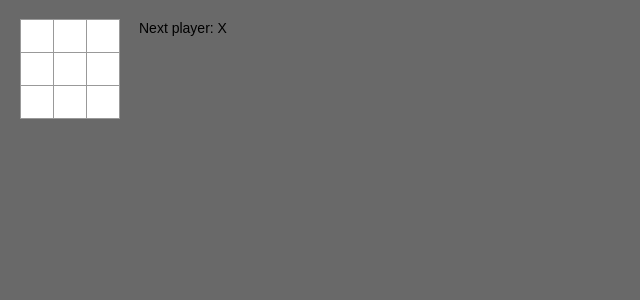
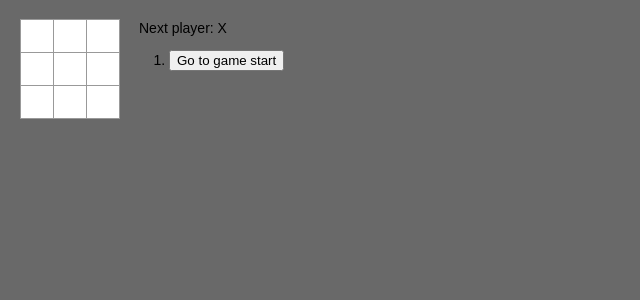
Before and after one commit to RudolfFrederiksen/react_test, a React (Create React App) app: page / in a window 1280 px wide. Shown: the top 300 px of the page, without its empty margins (0-640 px from the left). Built offline with nearby package versions, Linux system fonts and the light colour scheme.

Commit message:
display history handle history revert action

```diff
--- a/src/components/Game.tsx
+++ b/src/components/Game.tsx
@@ -4,6 +4,7 @@ import "./Game.scss";
 
 interface GameState {
     history: Array<HistoryState>;
+    currentStep: number;
     xIsNext: boolean;
     winner: string | null;
 }
@@ -23,17 +24,18 @@ class Game extends React.Component<GameProps, GameState> {
                     squares: Array(9).fill(null),
                 },
             ],
+            currentStep: 0,
             xIsNext: true,
             winner: null,
         };
     }
 
     handleClick(idx: number) {
-        let history = this.state.history,
+        let history = this.state.history.slice(0, this.state.currentStep + 1),
             squares = history[history.length - 1].squares.slice();
 
         // prevent action if winner defined or square has been played
-        if (!!this.state.winner || squares[idx]) {
+        if (!!this.calculateWinner(squares) || squares[idx]) {
             return;
         }
 
@@ -43,6 +45,7 @@ class Game extends React.Component<GameProps, GameState> {
 
         this.setState({
             history,
+            currentStep: history.length - 1,
             xIsNext: !this.state.xIsNext,
             winner,
         });
@@ -68,11 +71,27 @@ class Game extends React.Component<GameProps, GameState> {
         return null;
     }
 
+    renderHistory() {
+        return this.state.history.map((history, idx) => (
+            <li key={idx}>
+                <button onClick={() => this.goToHistoryState(idx)}>
+                    {idx ? `Jump to move #${idx}` : "Go to game start"}
+                </button>
+            </li>
+        ));
+    }
+
+    goToHistoryState(idx: number) {
+        this.setState({
+            currentStep: idx,
+            xIsNext: idx % 2 === 0,
+        });
+    }
+
     render() {
-        const latestSquare = this.state.history[this.state.history.length - 1].squares,
+        const latestSquare = this.state.history[this.state.currentStep].squares,
             winner = this.state.winner,
             status = winner ? "Winner: " + winner : "Next player: " + (this.state.xIsNext ? "X" : "O");
-
         return (
             <div className="game">
                 <div className="game-board">
@@ -80,7 +99,7 @@ class Game extends React.Component<GameProps, GameState> {
                 </div>
                 <div className="game-info">
                     <div className="status">{status}</div>
-                    <ol>{/* TODO */}</ol>
+                    <ol>{this.renderHistory()}</ol>
                 </div>
             </div>
         );
```
